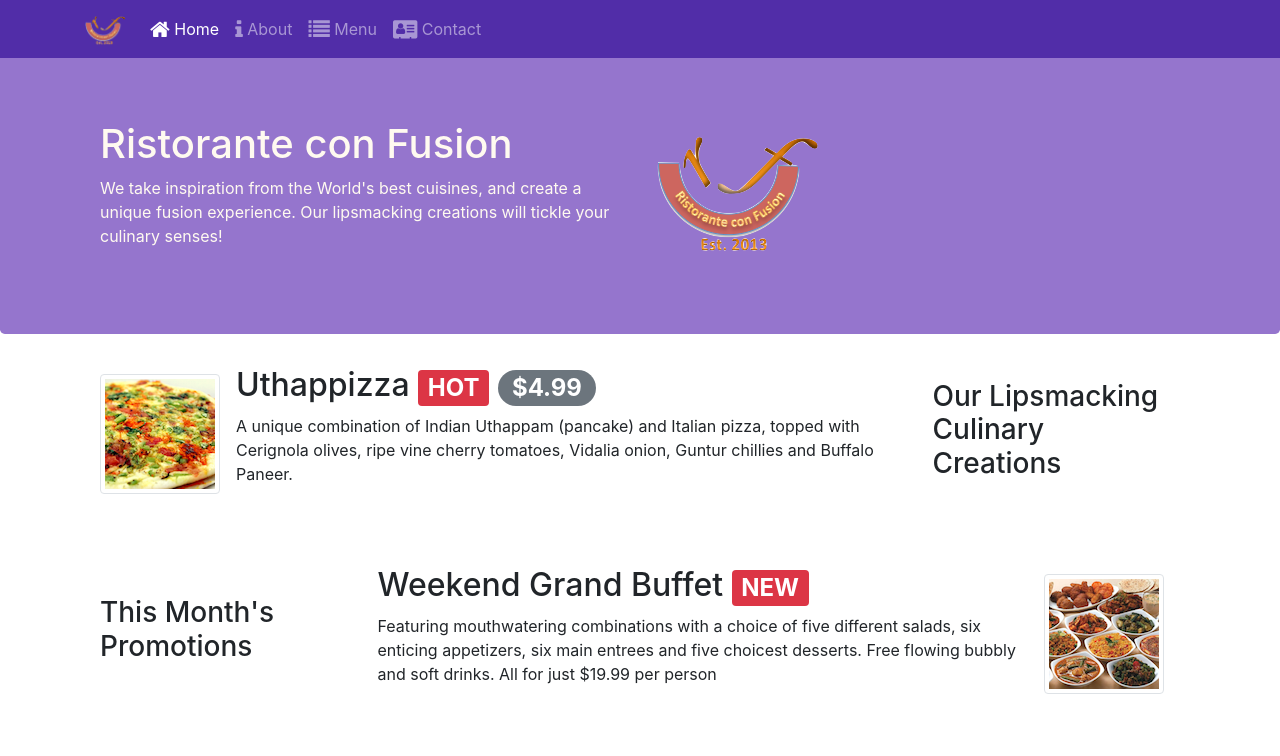
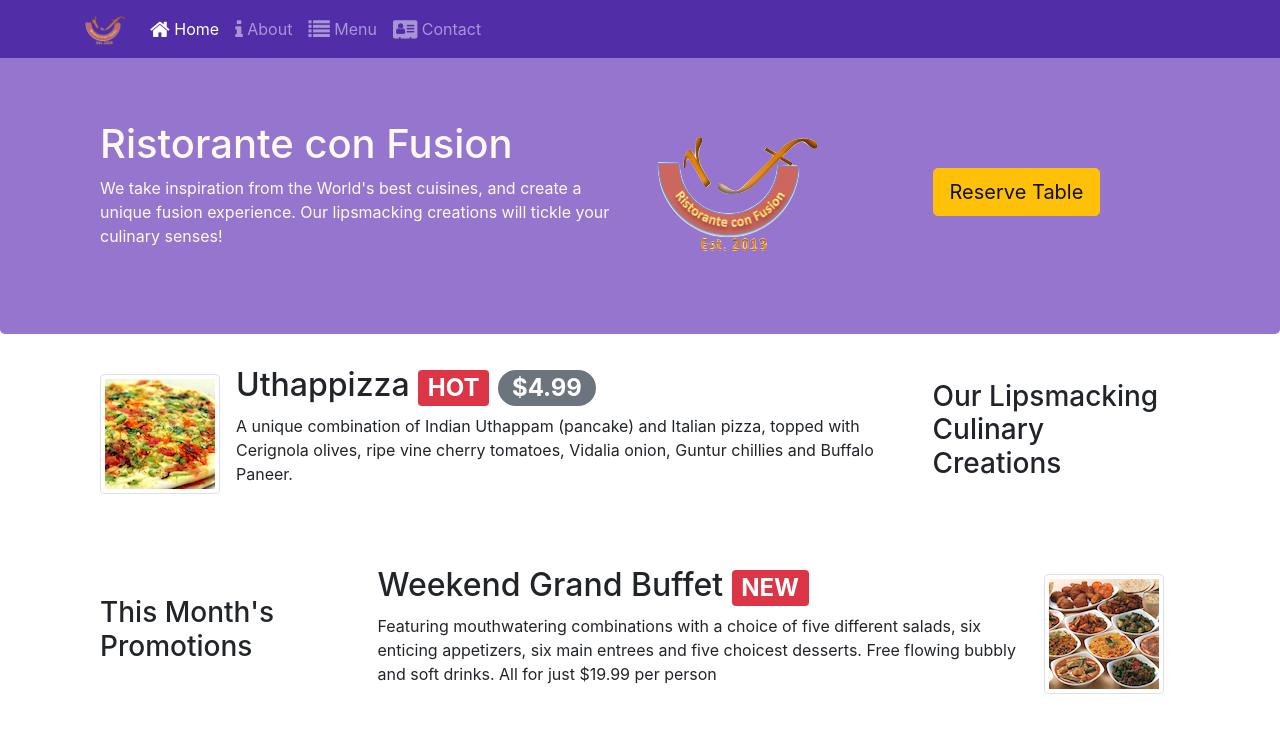
Before and after one commit to christophermontero/UI-Bootstrap4, a website: page index.html in a window 1280 px wide. Shown: the top 756 px of the page. Drawn offline with nearby package versions, Linux system fonts and the light colour scheme.

Commit message:
Task 3: Put the Reserve Table button into the jumbotron

```diff
--- a/css/styles.css
+++ b/css/styles.css
@@ -36,3 +36,14 @@ body {
 	margin: 0px;
 	color: #0f0f0f;
 }
+
+button a {
+	color: #0f0f0f;
+	text-decoration: none;
+}
+
+button a:hover {
+	color: #0f0f0f;
+	text-decoration:none;
+	cursor:pointer;
+}
--- a/index.html
+++ b/index.html
@@ -32,13 +32,18 @@
     </nav>
     <header class="jumbotron">
         <div class="container">
-            <div class="row row-header">
+            <div class="row row-header align-items-center">
                 <div class="col-12 col-sm-6">
                     <h1>Ristorante con Fusion</h1>
                     <p>We take inspiration from the World's best cuisines, and create a unique fusion experience. Our lipsmacking creations will tickle your culinary senses!</p>
                 </div>
-                <div class="col col-sm align-self-center">
+                <div class="col col-sm-3 align-self-center">
                     <img src="./img/logo.png" alt="Ristorante Con Fusion" class="img-fluid">
+                </div>
+                <div class="col-12 col-sm-3 align-self-center">
+                    <button class="btn btn-warning btn-lg"><a href="#reserve-table">
+                        Reserve Table</a>
+                    </button>
                 </div>
             </div>
         </div>
@@ -97,7 +102,7 @@
                 </div>
             </div>
         </div>
-        <div class="row row-content align-items-center">
+        <div id="reserve-table" class="row row-content align-items-center">
             <div class="col-12 col-sm-8 offset-sm-2">
                 <div class="card">
                     <h2 class="card-header bg-warning text-white">Reserve a Table</h2>
```
